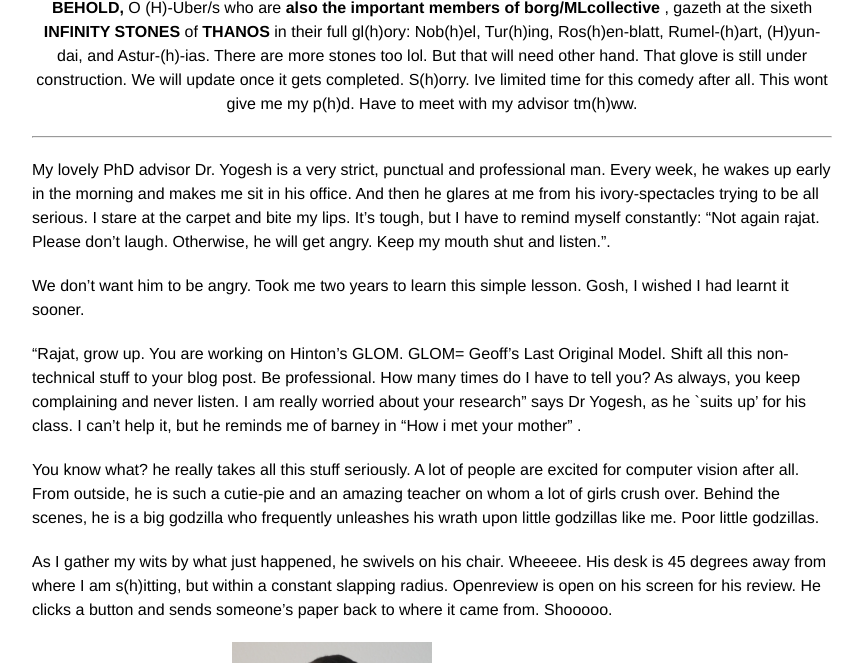
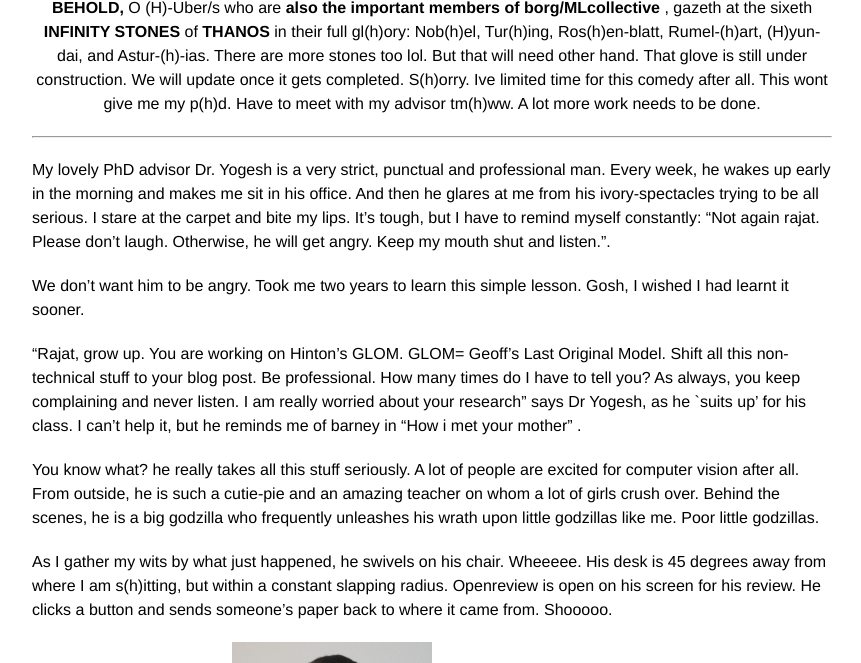
Before and after one commit to rajatmodi62/rajatmodi62.github.io, a Jekyll site: the page built from _posts/2024-10-26-hinton_apm.md, in a window 1280 px wide and 900 px high, scrolled down 2693 px, cut to the strip 237-900 px from the top of the window. Shown: the whole strip, without its empty margins (208-1069 px from the left). Built offline with Jekyll 4.4.1, drawn with Linux system fonts in a browser that asks for light colours; comment, search, counter and statistics services are not loaded.

Commit message:
soft link blog

```diff
--- a/_posts/2024-10-26-hinton_apm.md
+++ b/_posts/2024-10-26-hinton_apm.md
@@ -68,7 +68,7 @@ p.s. We have members from <b>(H)-Uber/s too</b>(cc Rosanne Liu, Jason Yosinski).
     <img class="img-fluid" src="{{ site.baseurl }}\assets\img\apm\infinity_stone.png" style="width: 50%; height: auto;"> <!-- Image width is 50% of its parent -->
 </div>
 <div class="caption" style="text-align: center;">
-    <b> BEHOLD,</b> O (H)-Uber/s who are <b>also the important members of borg/MLcollective </b>, gazeth at the sixeth <b> INFINITY STONES</b> of <b>THANOS</b> in their full gl(h)ory: Nob(h)el, Tur(h)ing, Ros(h)en-blatt, Rumel-(h)art, (H)yun-dai, and Astur-(h)-ias. There are more stones too lol. But that will need other hand. That glove is still under construction. We will update once it gets completed. S(h)orry. Ive limited time for this comedy after all. This wont give me my p(h)d. Have to meet with my advisor tm(h)ww.
+    <b> BEHOLD,</b> O (H)-Uber/s who are <b>also the important members of borg/MLcollective </b>, gazeth at the sixeth <b> INFINITY STONES</b> of <b>THANOS</b> in their full gl(h)ory: Nob(h)el, Tur(h)ing, Ros(h)en-blatt, Rumel-(h)art, (H)yun-dai, and Astur-(h)-ias. There are more stones too lol. But that will need other hand. That glove is still under construction. We will update once it gets completed. S(h)orry. Ive limited time for this comedy after all. This wont give me my p(h)d. Have to meet with my advisor tm(h)ww. A lot more work needs to be done.
 </div>
 <!-- And now, as even the stars spanning the cosmos <b> shall be forced to bear witness </b>  this grandiose-moment , under the sacred laws of academic-tradition spanning <b> millennia </b>, and the blessings of esteemed NeurIPS program committee, <b>(Me)mbers of the (ML)Collective</b> on this twenty eighth day of the month of october in the year 2024 of our humble lord <b>Jesus Christ</b>  hereby lay claim to  Yannic Kilcher’s <b>“(Me)-GLO-(MiL)-lennia”</b>. Member's locations can include any land, water, spaceships, and inside volcanoes too. May this claim forever rest <b>UNWAVERING, UNDILUTED and UNCHALLENGED </b>.
 
```
